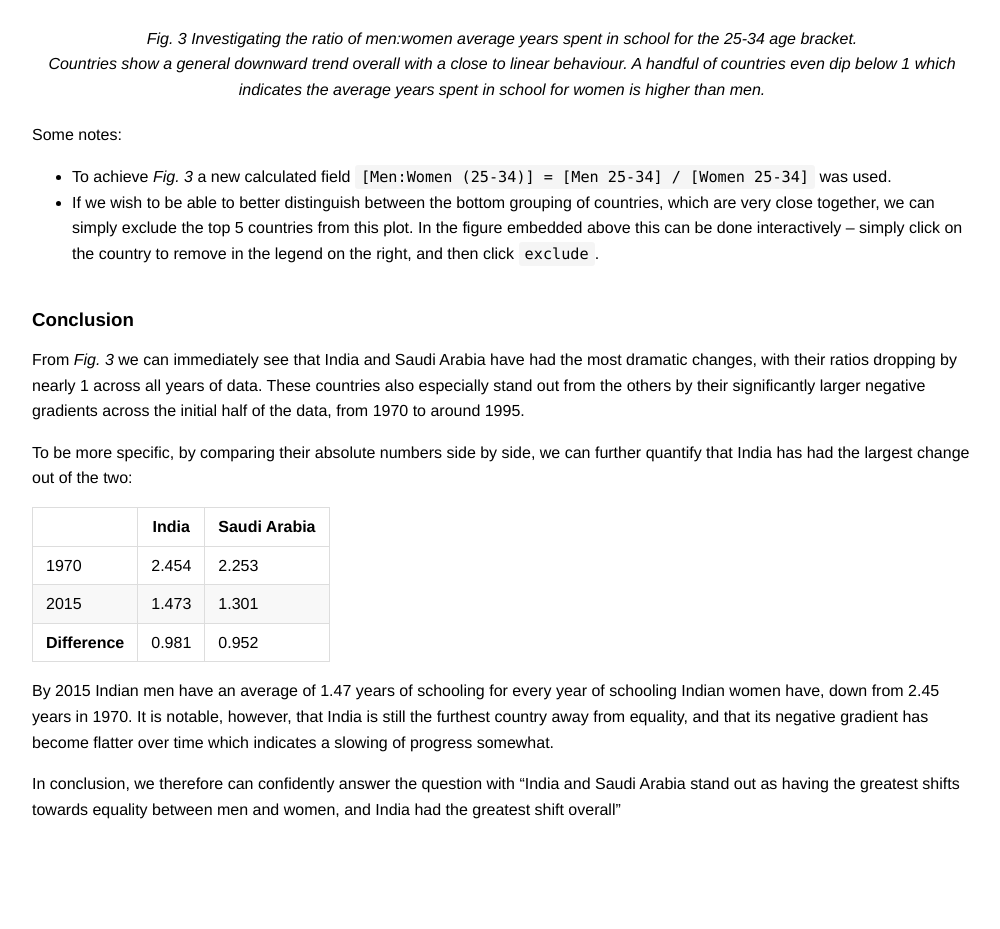
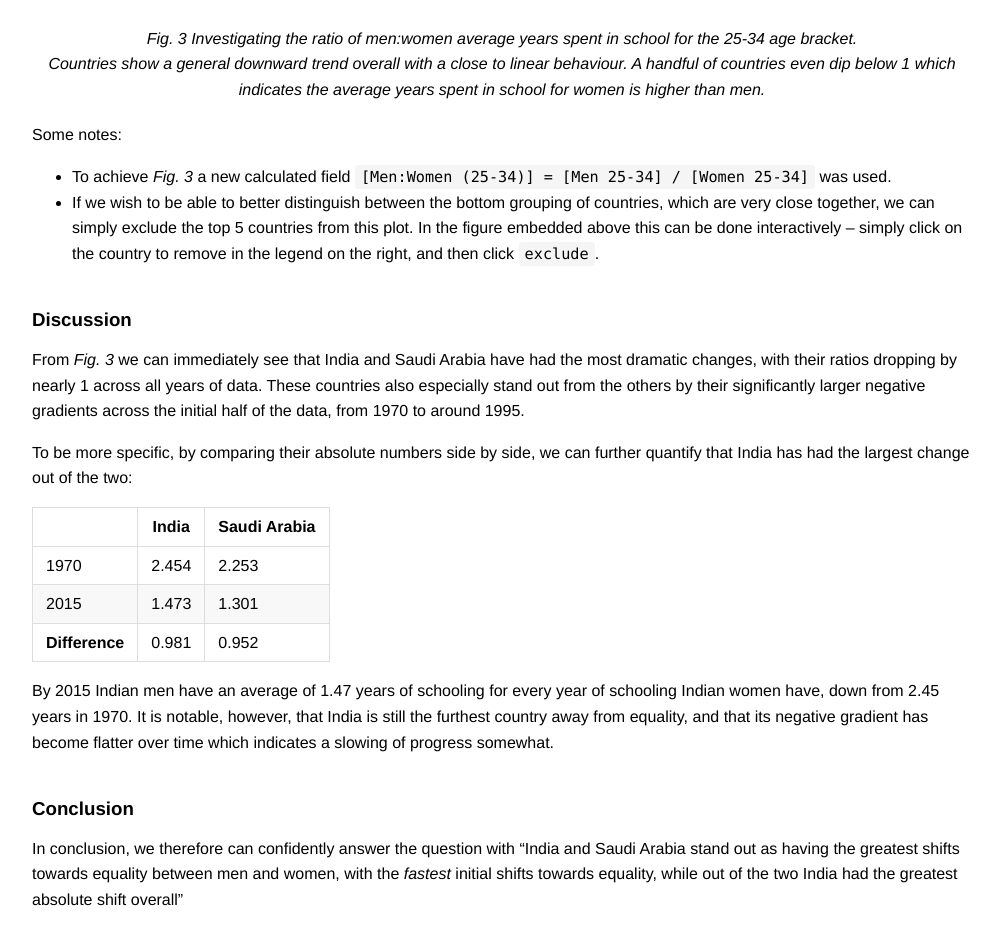
Before and after one commit to bfmkr/portfolio, a Jekyll site: the page built from Tableau Demo 2.md, in a window 1280 px wide and 1400 px high, scrolled down 2855 px, cut to the strip 471-1400 px from the top of the window. Shown: the whole strip, without its empty margins (138-1138 px from the left). Built offline with Jekyll 4.4.1, drawn with Linux system fonts in a browser that asks for light colours; before the commit the page ends 4164 px from its top, so only the background shows below that.

Commit message:
Separate Discussion from Conclusion

```diff
--- a/Tableau Demo 2.md
+++ b/Tableau Demo 2.md
@@ -206,7 +206,7 @@ Some notes:
     In the figure embedded above this can be done interactively -- simply click on the country to remove in the legend on the right, and then click `exclude`.
 
 
-### Conclusion
+### Discussion
 
 From *Fig. 3* we can immediately see that India and Saudi Arabia have had the most dramatic changes, with their ratios dropping by nearly 1 across all years of data.
 These countries also especially stand out from the others by their significantly larger negative gradients across the initial half of the data, from 1970 to around 1995.
@@ -223,7 +223,9 @@ To be more specific, by comparing their absolute numbers side by side, we can fu
 By 2015 Indian men have an average of 1.47 years of schooling for every year of schooling Indian women have, down from 2.45 years in 1970.
 It is notable, however, that India is still the furthest country away from equality, and that its negative gradient has become flatter over time which indicates a slowing of progress somewhat.
 
-In conclusion, we therefore can confidently answer the question with "India and Saudi Arabia stand out as having the greatest shifts towards equality between men and women, and India had the greatest shift overall"
+### Conclusion
+
+In conclusion, we therefore can confidently answer the question with "India and Saudi Arabia stand out as having the greatest shifts towards equality between men and women, with the *fastest* initial shifts towards equality, while out of the two India had the greatest absolute shift overall"
 
 
 <script type='text/javascript'>
```
